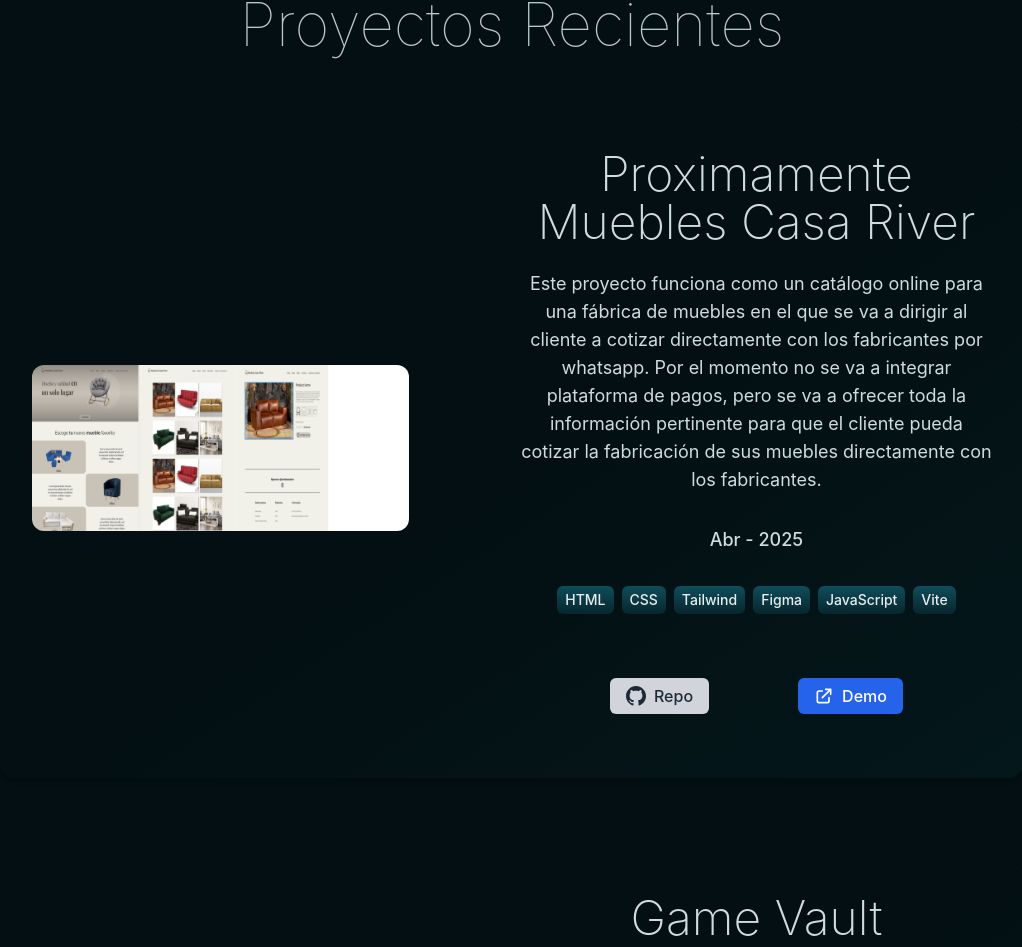
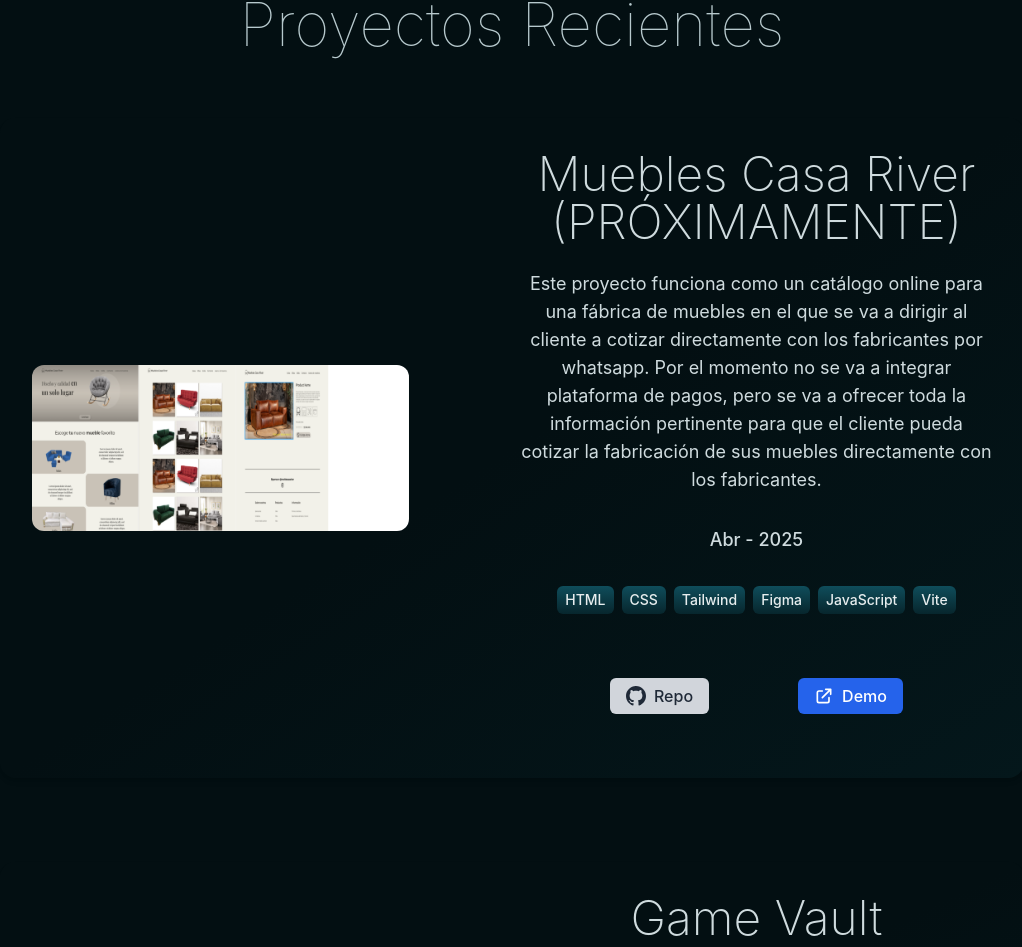
Before and after one commit to B9inzon/portfolio, a Next.js app: page / in a window 1280 px wide. Shown: the part 1874-2821 px from the top of the page, without its empty margins (128-1150 px from the left). Built offline with nearby package versions, Linux system fonts and the light colour scheme.

Commit message:
Udated Title project

```diff
--- a/src/components/myProjects.ts
+++ b/src/components/myProjects.ts
@@ -2,7 +2,7 @@ import { IProject } from "@/Interfaces/IProject";
 
 export const myProjects: IProject[] = [
     {
-       "title": "Proximamente Muebles Casa River",
+       "title": "Muebles Casa River (PRÓXIMAMENTE)",
         "image": "./MueblesCasaRiverMosaic.png",
         "technologies": [" HTML ", "-", " CSS ", "-", " Tailwind ", "-", " Figma ", "-", " JavaScript ", "-", " Vite "],
         "repo": "https://github.com/B9inzon/MueblesCasaRiver",
```
